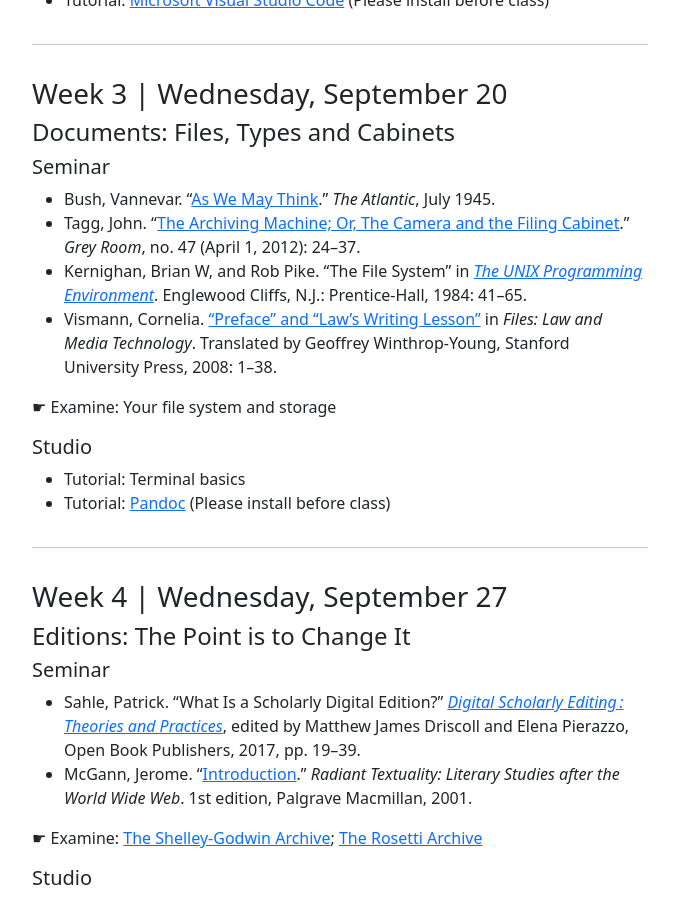
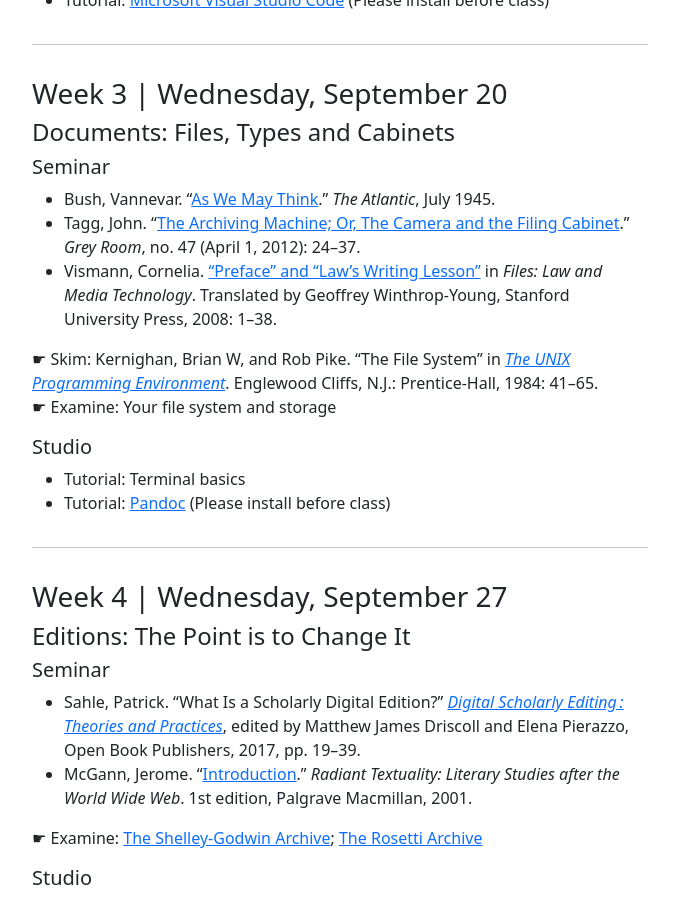
Before and after one commit to elotroalex/f23-intro-dh, a Jekyll site: the page built from schedule.md, in a window 1280 px wide and 900 px high, scrolled down 1112 px. Shown: the whole window, without its empty margins (300-973 px from the left). Built offline with Jekyll 4.4.1, drawn with Linux system fonts in a browser that asks for light colours.

```diff
--- a/schedule.md
+++ b/schedule.md
@@ -65,11 +65,11 @@ permalink: /schedule/
 - Tagg, John. "[The Archiving Machine; Or, The Camera and the Filing
   Cabinet](https://direct-mit-edu.yale.idm.oclc.org/grey/article/doi/10.1162/GREY_a_00068/10631/The-Archiving-Machine-or-The-Camera-and-the-Filing)."
   _Grey Room_, no. 47 (April 1, 2012): 24--37.
-- Kernighan, Brian W, and Rob Pike. "The File System" in _[The UNIX
-  Programming Environment](http://files.catwell.info/misc/mirror/the-unix-programming-environment-kernighan-pike.pdf)_. Englewood Cliffs, N.J.: Prentice-Hall,
-  1984: 41--65.
 - Vismann, Cornelia. ["Preface" and "Law's Writing Lesson"](https://drive.google.com/file/d/1dq40AGtyv42B6coFdd0X8LAIPZ0EbFY7/view?usp=sharing) in _Files: Law and Media Technology_. Translated by Geoffrey Winthrop-Young, Stanford University Press, 2008: 1--38.
 
+☛ Skim: Kernighan, Brian W, and Rob Pike. "The File System" in _[The UNIX
+Programming Environment](http://files.catwell.info/misc/mirror/the-unix-programming-environment-kernighan-pike.pdf)_. Englewood Cliffs, N.J.: Prentice-Hall,
+1984: 41--65.
 ☛ Examine: Your file system and storage
 
 ##### Studio
@@ -86,7 +86,7 @@ permalink: /schedule/
 ##### Seminar
 
 - Sahle, Patrick. "What Is a Scholarly Digital Edition?" _[Digital Scholarly Editing : Theories and Practices](http://books.openedition.org/obp/3397)_, edited by Matthew James Driscoll and Elena Pierazzo, Open Book Publishers, 2017, pp. 19--39.
-- McGann, Jerome. "[Introduction]({{site.baseurl}}/assets/docs/mcgann-radiant-intro.pdf)." _Radiant Textuality: Literary Studies after the World Wide Web_. 1st edition, Palgrave Macmillan, 2001.
+- McGann, Jerome. "[Introduction](http://teaching.elotroalex.com/f22-intro-dh/assets/docs/mcgann-radiant-intro.pdf)." _Radiant Textuality: Literary Studies after the World Wide Web_. 1st edition, Palgrave Macmillan, 2001.
 
 ☛ Examine: [The Shelley-Godwin Archive](http://shelleygodwinarchive.org/); [The Rosetti Archive](http://www.rossettiarchive.org/)
 
```
Also changed, not shown: 2 other files.
